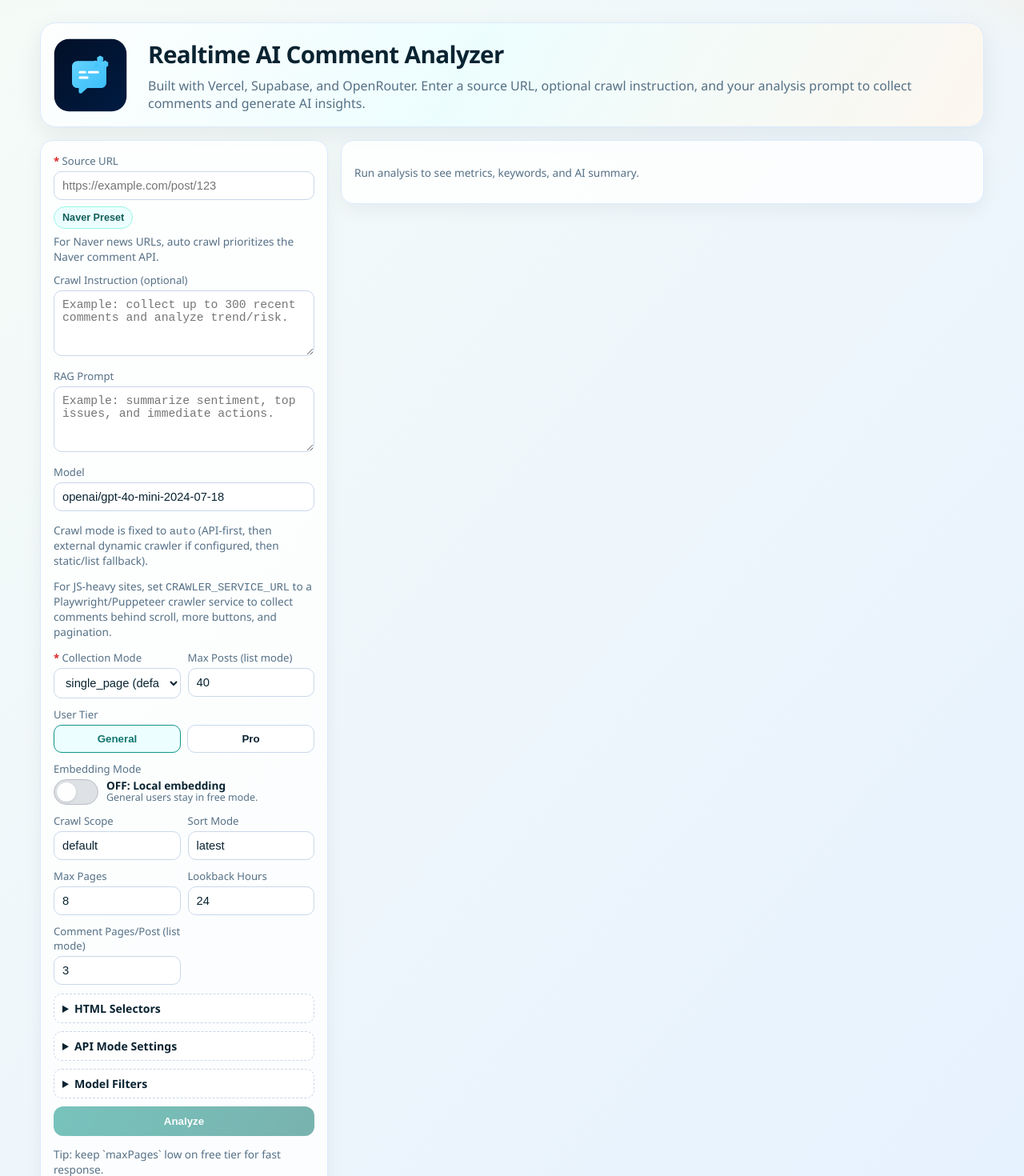
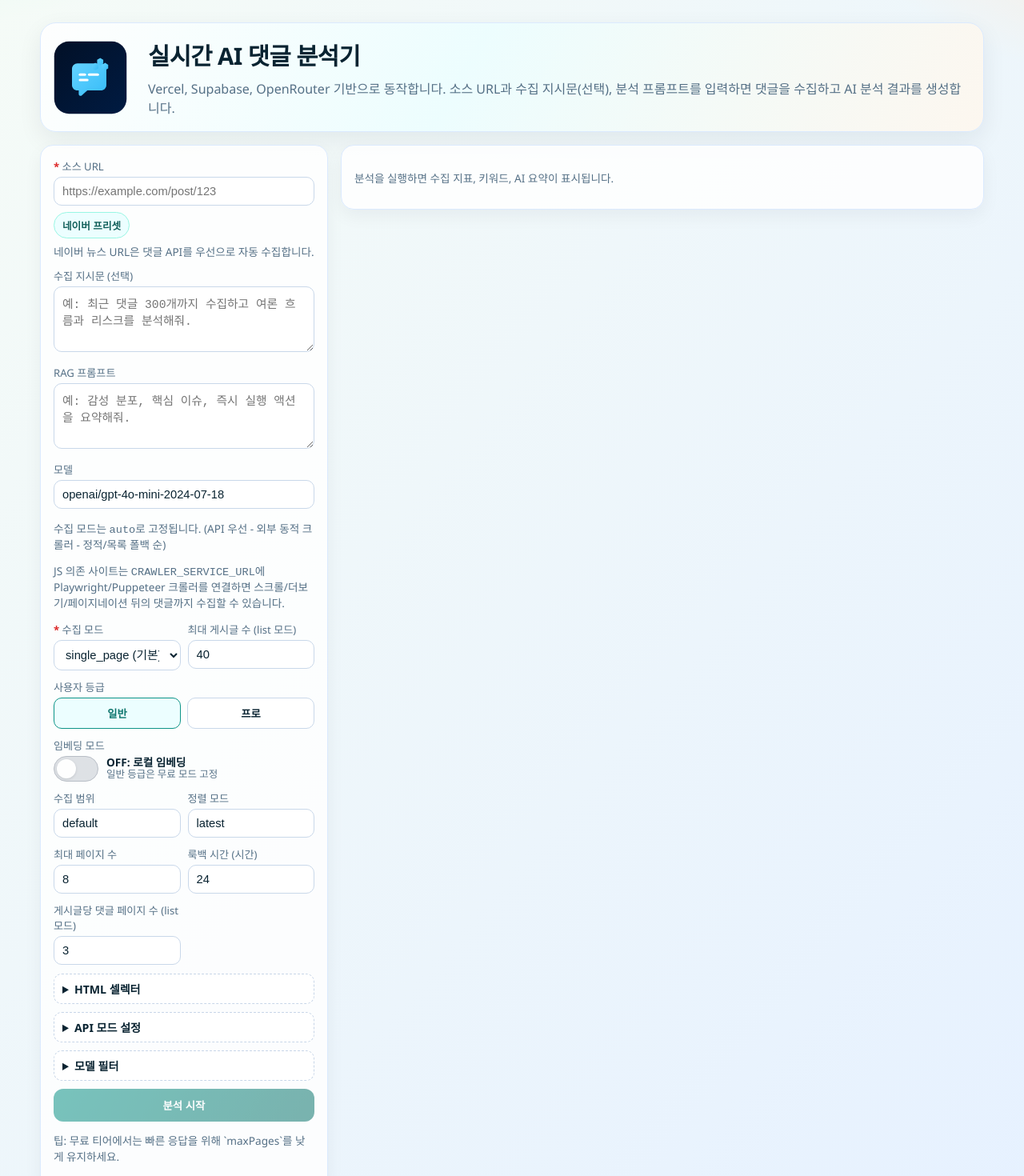
Before and after one commit to Ankaros813/AI_comment_analysis, a Next.js app: page / in a window 1280 px wide. Shown: the top 1470 px of the page at 80% size. Built offline with nearby package versions, Linux system fonts and the light colour scheme.

Commit message:
ui: localize app interface to Korean

```diff
--- a/app/page.tsx
+++ b/app/page.tsx
@@ -140,12 +140,12 @@
         }),
       });
       const json = (await res.json()) as AnalyzeResponse & { error?: string };
-      if (!res.ok) throw new Error(json.error || `Request failed: ${res.status}`);
+      if (!res.ok) throw new Error(json.error || `요청 실패: ${res.status}`);
       setResult(json);
       setProgress(100);
     } catch (err) {
       setProgress(100);
-      setError(err instanceof Error ? err.message : "Unknown error");
+      setError(err instanceof Error ? err.message : "알 수 없는 오류");
     } finally {
       setLoading(false);
     }
@@ -167,7 +167,8 @@
 
   return (
     <main className="page">
-      <div className="container">        <section className="hero">
+      <div className="container">
+        <section className="hero">
           <div className="hero-logo" aria-hidden="true">
             <svg className="hero-logo-svg" viewBox="0 0 120 120" xmlns="http://www.w3.org/2000/svg">
               <defs>
@@ -194,10 +195,10 @@
             </svg>
           </div>
           <div className="hero-copy">
-            <h1>Realtime AI Comment Analyzer</h1>
+            <h1>실시간 AI 댓글 분석기</h1>
             <p>
-              Built with Vercel, Supabase, and OpenRouter. Enter a source URL, optional crawl instruction, and your
-              analysis prompt to collect comments and generate AI insights.
+              Vercel, Supabase, OpenRouter 기반으로 동작합니다. 소스 URL과 수집 지시문(선택), 분석 프롬프트를
+              입력하면 댓글을 수집하고 AI 분석 결과를 생성합니다.
             </p>
           </div>
         </section>
@@ -209,7 +210,7 @@
                 <span className="required-star" aria-hidden="true">
                   *
                 </span>{" "}
-                Source URL
+                소스 URL
               </label>
               <input
                 value={String(form.sourceUrl || "")}
@@ -218,49 +219,48 @@
               />
               <div className="preset-row">
                 <button type="button" className="preset-btn" onClick={applyNaverPreset}>
-                  Naver Preset
+                  네이버 프리셋
                 </button>
                 <span className="muted">
-                  For Naver news URLs, auto crawl prioritizes the Naver comment API.
+                  네이버 뉴스 URL은 댓글 API를 우선으로 자동 수집합니다.
                 </span>
               </div>
               {isNaverNewsUrl(String(form.sourceUrl || "")) ? (
-                <p className="muted">Naver URL detected: auto crawl will try platform API first.</p>
+                <p className="muted">네이버 URL 감지됨: 플랫폼 API를 먼저 시도합니다.</p>
               ) : null}
             </div>
 
             <div className="field">
-              <label>Crawl Instruction (optional)</label>
+              <label>수집 지시문 (선택)</label>
               <textarea
                 value={String(form.crawlTargetInstruction || "")}
                 onChange={(e) => setForm((s) => ({ ...s, crawlTargetInstruction: e.target.value }))}
-                placeholder="Example: collect up to 300 recent comments and analyze trend/risk."
+                placeholder="예: 최근 댓글 300개까지 수집하고 여론 흐름과 리스크를 분석해줘."
               />
             </div>
 
             <div className="field">
-              <label>RAG Prompt</label>
+              <label>RAG 프롬프트</label>
               <textarea
                 value={String(form.userQuery || "")}
                 onChange={(e) => setForm((s) => ({ ...s, userQuery: e.target.value }))}
-                placeholder="Example: summarize sentiment, top issues, and immediate actions."
+                placeholder="예: 감성 분포, 핵심 이슈, 즉시 실행 액션을 요약해줘."
               />
             </div>
 
             <div className="field">
-              <label>Model</label>
+              <label>모델</label>
               <input
                 value={String(form.modelName || "")}
                 onChange={(e) => setForm((s) => ({ ...s, modelName: e.target.value }))}
               />
             </div>
             <p className="muted">
-              Crawl mode is fixed to <code>auto</code> (API-first, then external dynamic crawler if configured, then
-              static/list fallback).
+              수집 모드는 <code>auto</code>로 고정됩니다. (API 우선 - 외부 동적 크롤러 - 정적/목록 폴백 순)
             </p>
             <p className="muted">
-              For JS-heavy sites, set <code>CRAWLER_SERVICE_URL</code> to a Playwright/Puppeteer crawler service to
-              collect comments behind scroll, more buttons, and pagination.
+              JS 의존 사이트는 <code>CRAWLER_SERVICE_URL</code>에 Playwright/Puppeteer 크롤러를 연결하면
+              스크롤/더보기/페이지네이션 뒤의 댓글까지 수집할 수 있습니다.
             </p>
 
             <div className="row-2">
@@ -269,18 +269,18 @@
                   <span className="required-star" aria-hidden="true">
                     *
                   </span>{" "}
-                  Collection Mode
+                  수집 모드
                 </label>
                 <select
                   value={String(form.collectionMode || "single_page")}
                   onChange={(e) => setForm((s) => ({ ...s, collectionMode: e.target.value }))}
                 >
-                  <option value="single_page">single_page (default)</option>
-                  <option value="list_to_posts">list_to_posts (crawl list pages and each post)</option>
+                  <option value="single_page">single_page (기본)</option>
+                  <option value="list_to_posts">list_to_posts (목록 페이지 후 각 게시글 수집)</option>
                 </select>
               </div>
               <div className="field">
-                <label>Max Posts (list mode)</label>
+                <label>최대 게시글 수 (list 모드)</label>
                 <input
                   type="number"
                   value={Number(form.maxPosts || 40)}
@@ -290,32 +290,32 @@
             </div>
             {String(form.collectionMode || "single_page") === "list_to_posts" ? (
               <p className="muted">
-                Crawl list pages, collect post links, then enter each post and collect comments.
+                목록 페이지에서 게시글 링크를 모은 뒤 각 게시글에 들어가 댓글을 수집합니다.
               </p>
             ) : null}
 
             <div className="field">
-              <label>User Tier</label>
+              <label>사용자 등급</label>
               <div className="tier-row">
                 <button
                   type="button"
                   className={`tier-btn ${userTier === "general" ? "active" : ""}`}
                   onClick={() => setUserTier("general")}
                 >
-                  General
+                  일반
                 </button>
                 <button
                   type="button"
                   className={`tier-btn ${userTier === "pro" ? "active" : ""}`}
                   onClick={() => setUserTier("pro")}
                 >
-                  Pro
+                  프로
                 </button>
               </div>
             </div>
 
             <div className="field">
-              <label>Embedding Mode</label>
+              <label>임베딩 모드</label>
               <div className="toggle-row">
                 <button
                   type="button"
@@ -335,23 +335,23 @@
                 </button>
                 <div className="switch-text">
                   <strong>
-                    {Boolean(form.usePaidEmbedding) ? "ON: text-embedding-3-small" : "OFF: Local embedding"}
+                    {Boolean(form.usePaidEmbedding) ? "ON: text-embedding-3-small" : "OFF: 로컬 임베딩"}
                   </strong>
-                  <span>{userTier === "pro" ? "Pro can switch this on." : "General users stay in free mode."}</span>
+                  <span>{userTier === "pro" ? "프로 등급에서 ON 설정 가능" : "일반 등급은 무료 모드 고정"}</span>
                 </div>
               </div>
             </div>
 
             <div className="row-2">
               <div className="field">
-                <label>Crawl Scope</label>
+                <label>수집 범위</label>
                 <input
                   value={String(form.crawlScope || "")}
                   onChange={(e) => setForm((s) => ({ ...s, crawlScope: e.target.value }))}
                 />
               </div>
               <div className="field">
-                <label>Sort Mode</label>
+                <label>정렬 모드</label>
                 <input
                   value={String(form.sortMode || "")}
                   onChange={(e) => setForm((s) => ({ ...s, sortMode: e.target.value }))}
@@ -361,7 +361,7 @@
 
             <div className="row-2">
               <div className="field">
-                <label>Max Pages</label>
+                <label>최대 페이지 수</label>
                 <input
                   type="number"
                   value={Number(form.maxPages || 8)}
@@ -369,7 +369,7 @@
                 />
               </div>
               <div className="field">
-                <label>Lookback Hours</label>
+                <label>룩백 시간 (시간)</label>
                 <input
                   type="number"
                   value={Number(form.lookbackHours || 24)}
@@ -380,7 +380,7 @@
 
             <div className="row-2">
               <div className="field">
-                <label>Comment Pages/Post (list mode)</label>
+                <label>게시글당 댓글 페이지 수 (list 모드)</label>
                 <input
                   type="number"
                   value={Number(form.maxCommentPagesPerPost || 3)}
@@ -390,58 +390,58 @@
             </div>
 
             <details>
-              <summary>HTML Selectors</summary>
+              <summary>HTML 셀렉터</summary>
               <div className="field">
-                <label>Comment Selector</label>
+                <label>댓글 셀렉터</label>
                 <input
                   value={String(form.commentSelector || "")}
                   onChange={(e) => setForm((s) => ({ ...s, commentSelector: e.target.value }))}
                 />
               </div>
               <div className="field">
-                <label>Author Selector</label>
+                <label>작성자 셀렉터</label>
                 <input
                   value={String(form.authorSelector || "")}
                   onChange={(e) => setForm((s) => ({ ...s, authorSelector: e.target.value }))}
                 />
               </div>
               <div className="field">
-                <label>Datetime Selector</label>
+                <label>날짜 셀렉터</label>
                 <input
                   value={String(form.datetimeSelector || "")}
                   onChange={(e) => setForm((s) => ({ ...s, datetimeSelector: e.target.value }))}
                 />
               </div>
               <div className="field">
-                <label>Next Page Selector</label>
+                <label>다음 페이지 셀렉터</label>
                 <input
                   value={String(form.nextPageSelector || "")}
                   onChange={(e) => setForm((s) => ({ ...s, nextPageSelector: e.target.value }))}
                 />
               </div>
               <div className="field">
-                <label>List Next Page Selector (list mode)</label>
+                <label>목록 다음 페이지 셀렉터 (list 모드)</label>
                 <input
                   value={String(form.listNextPageSelector || "")}
                   onChange={(e) => setForm((s) => ({ ...s, listNextPageSelector: e.target.value }))}
                 />
               </div>
               <div className="field">
-                <label>Comment Next Page Selector (list mode)</label>
+                <label>댓글 다음 페이지 셀렉터 (list 모드)</label>
                 <input
                   value={String(form.commentNextPageSelector || "")}
                   onChange={(e) => setForm((s) => ({ ...s, commentNextPageSelector: e.target.value }))}
                 />
               </div>
               <div className="field">
-                <label>Post Link Selector (list mode)</label>
+                <label>게시글 링크 셀렉터 (list 모드)</label>
                 <input
                   value={String(form.postLinkSelector || "")}
                   onChange={(e) => setForm((s) => ({ ...s, postLinkSelector: e.target.value }))}
                 />
               </div>
               <div className="field">
-                <label>Post URL Includes (comma-separated)</label>
+                <label>게시글 URL 포함 조건 (쉼표 구분)</label>
                 <input
                   value={String(form.postUrlIncludes || "")}
                   onChange={(e) => setForm((s) => ({ ...s, postUrlIncludes: e.target.value }))}
@@ -449,7 +449,7 @@
                 />
               </div>
               <div className="field">
-                <label>Post URL Regex (optional)</label>
+                <label>게시글 URL 정규식 (선택)</label>
                 <input
                   value={String(form.postUrlRegex || "")}
                   onChange={(e) => setForm((s) => ({ ...s, postUrlRegex: e.target.value }))}
@@ -459,9 +459,9 @@
             </details>
 
             <details>
-              <summary>API Mode Settings</summary>
+              <summary>API 모드 설정</summary>
               <div className="field">
-                <label>API Endpoint</label>
+                <label>API 엔드포인트</label>
                 <input
                   value={String(form.apiEndpoint || "")}
                   onChange={(e) => setForm((s) => ({ ...s, apiEndpoint: e.target.value }))}
@@ -470,7 +470,7 @@
               </div>
               <div className="row-2">
                 <div className="field">
-                  <label>API Method</label>
+                  <label>API 메서드</label>
                   <select
                     value={String(form.apiMethod || "GET")}
                     onChange={(e) => setForm((s) => ({ ...s, apiMethod: e.target.value }))}
@@ -480,7 +480,7 @@
                   </select>
                 </div>
                 <div className="field">
-                  <label>Comments Path</label>
+                  <label>댓글 경로</label>
                   <input
                     value={String(form.apiCommentsPath || "")}
                     onChange={(e) => setForm((s) => ({ ...s, apiCommentsPath: e.target.value }))}
@@ -489,14 +489,14 @@
               </div>
               <div className="row-2">
                 <div className="field">
-                  <label>Has More Path</label>
+                  <label>추가 페이지 여부 경로</label>
                   <input
                     value={String(form.apiHasMorePath || "")}
                     onChange={(e) => setForm((s) => ({ ...s, apiHasMorePath: e.target.value }))}
                   />
                 </div>
                 <div className="field">
-                  <label>Next Cursor Path</label>
+                  <label>다음 커서 경로</label>
                   <input
                     value={String(form.apiNextCursorPath || "")}
                     onChange={(e) => setForm((s) => ({ ...s, apiNextCursorPath: e.target.value }))}
@@ -506,7 +506,7 @@
             </details>
 
             <details>
-              <summary>Model Filters</summary>
+              <summary>모델 필터</summary>
               <div className="field">
                 <label>
                   <input
@@ -514,7 +514,7 @@
                     checked={Boolean(form.excludeDeletedFromModel)}
                     onChange={(e) => setForm((s) => ({ ...s, excludeDeletedFromModel: e.target.checked }))}
                   />{" "}
-                  Exclude deleted comments
+                  삭제 댓글 제외
                 </label>
               </div>
               <div className="field">
@@ -524,7 +524,7 @@
                     checked={Boolean(form.excludeSpamFromModel)}
                     onChange={(e) => setForm((s) => ({ ...s, excludeSpamFromModel: e.target.checked }))}
                   />{" "}
-                  Exclude spam comments
+                  스팸 댓글 제외
                 </label>
               </div>
               <div className="field">
@@ -534,13 +534,13 @@
                     checked={Boolean(form.piiMaskBeforeModel)}
                     onChange={(e) => setForm((s) => ({ ...s, piiMaskBeforeModel: e.target.checked }))}
                   />{" "}
-                  PII mask before embedding/LLM
+                  임베딩/LLM 전 개인정보 마스킹
                 </label>
               </div>
             </details>
 
             <button className="btn" type="submit" disabled={loading || !canSubmit}>
-              {loading ? "Analyzing..." : "Analyze"}
+              {loading ? "분석 중..." : "분석 시작"}
             </button>
 
             {progress > 0 && (
@@ -552,91 +552,91 @@
               </div>
             )}
 
-            <p className="muted">Tip: keep `maxPages` low on free tier for fast response.</p>
+            <p className="muted">팁: 무료 티어에서는 빠른 응답을 위해 `maxPages`를 낮게 유지하세요.</p>
             {error ? <div className="error">{error}</div> : null}
           </form>
 
           <section className="panel">
             {!result ? (
-              <p className="muted">Run analysis to see metrics, keywords, and AI summary.</p>
+              <p className="muted">분석을 실행하면 수집 지표, 키워드, AI 요약이 표시됩니다.</p>
             ) : (
               <>
                 <div className="metrics">
                   <div className="metric">
-                    <div className="k">Scanned pages</div>
+                    <div className="k">스캔한 페이지</div>
                     <div className="v">{result.ingestion.pagesScanned}</div>
                   </div>
                   <div className="metric">
-                    <div className="k">Found comments (unique)</div>
+                    <div className="k">수집 댓글 (고유)</div>
                     <div className="v">{result.ingestion.commentsFound}</div>
                   </div>
                   <div className="metric">
-                    <div className="k">Found rows (raw)</div>
+                    <div className="k">수집 행 (원본)</div>
                     <div className="v">{result.ingestion.commentsFoundRaw ?? result.ingestion.commentsFound}</div>
                   </div>
                   <div className="metric">
-                    <div className="k">Unique IDs</div>
+                    <div className="k">고유 ID 수</div>
                     <div className="v">{result.ingestion.uniqueExternalIds ?? result.ingestion.commentsKept}</div>
                   </div>
                   <div className="metric">
-                    <div className="k">Stored docs</div>
+                    <div className="k">저장 문서 수</div>
                     <div className="v">{result.ingestion.storedDocs}</div>
                   </div>
                   <div className="metric">
-                    <div className="k">Embedded docs</div>
+                    <div className="k">임베딩 문서 수</div>
                     <div className="v">{result.ingestion.embeddedDocs}</div>
                   </div>
                   <div className="metric">
-                    <div className="k">Deleted detected</div>
+                    <div className="k">삭제 감지 수</div>
                     <div className="v">{result.ingestion.deletedDetected}</div>
                   </div>
                   <div className="metric">
-                    <div className="k">Spam detected</div>
+                    <div className="k">스팸 감지 수</div>
                     <div className="v">{result.ingestion.spamDetected}</div>
                   </div>
                   <div className="metric">
-                    <div className="k">Skipped unchanged embeds</div>
+                    <div className="k">임베딩 스킵 수</div>
                     <div className="v">{result.ingestion.embeddingSkippedUnchanged}</div>
                   </div>
                   <div className="metric">
-                    <div className="k">RAG docs</div>
+                    <div className="k">RAG 문서 수</div>
                     <div className="v">{result.documents.length}</div>
                   </div>
                 </div>
 
                 {result.crawlPlan && (
                   <div className="plan-box">
-                    <strong>Crawl instruction plan</strong>
+                    <strong>수집 지시 해석 결과</strong>
                     <div className="muted">
-                      start={result.crawlPlan.startDate || "null"} | end={result.crawlPlan.endDate || "null"} |
-                      target={result.crawlPlan.targetCommentCount || "null"} | recommended_pages=
+                      시작={result.crawlPlan.startDate || "null"} | 종료={result.crawlPlan.endDate || "null"} |
+                      목표={result.crawlPlan.targetCommentCount || "null"} | 권장_페이지=
                       {result.crawlPlan.recommendedMaxPages || "null"}
                     </div>
                   </div>
                 )}
 
                 <p className="muted">
-                  mode={result.ingestion.crawlMode}
-                  {result.ingestion.crawlNotes ? ` | note=${result.ingestion.crawlNotes}` : ""}
+                  모드={result.ingestion.crawlMode}
+                  {result.ingestion.crawlNotes ? ` | 메모=${result.ingestion.crawlNotes}` : ""}
                   {typeof result.ingestion.externalIdDedupDropped === "number"
-                    ? ` | dedup_dropped=${result.ingestion.externalIdDedupDropped}`
+                    ? ` | 중복제거=${result.ingestion.externalIdDedupDropped}`
                     : ""}
                 </p>
                 <p className="muted">
-                  embedding={result.ingestion.embeddingProvider || "unknown"} /{" "}
+                  임베딩={result.ingestion.embeddingProvider || "unknown"} /{" "}
                   {result.ingestion.embeddingModel || "unknown"}
-                  {` | tier=${userTier}`}
-                  {result.ingestion.embeddingError ? ` | embedding_error=${result.ingestion.embeddingError}` : ""}
+                  {` | 등급=${userTier}`}
+                  {result.ingestion.embeddingError ? ` | 임베딩오류=${result.ingestion.embeddingError}` : ""}
                 </p>
 
-                <h3>Sentiment</h3>
+                <h3>감성 분포</h3>
                 <div className="chips">
-                  <span className="chip">positive {result.sentimentCounts.positive}</span>
-                  <span className="chip">neutral {result.sentimentCounts.neutral}</span>
-                  <span className="chip">negative {result.sentimentCounts.negative}</span>
+                  <span className="chip">긍정 {result.sentimentCounts.positive}</span>
+                  <span className="chip">중립 {result.sentimentCounts.neutral}</span>
+                  <span className="chip">부정 {result.sentimentCounts.negative}</span>
                 </div>
 
-                <h3>Top Keywords</h3>
+                <h3>주요 키워드</h3>
                 <div className="chips">
                   {result.keywords.map((k) => (
                     <span key={k.keyword} className="chip">
@@ -645,21 +645,21 @@
                   ))}
                 </div>
 
-                <h3>AI Analysis</h3>
+                <h3>AI 분석</h3>
                 <div className="output">
                   <ReactMarkdown>{result.analysisMarkdown}</ReactMarkdown>
                 </div>
 
-                <h3>Retrieved Comment Preview</h3>
+                <h3>수집 댓글 미리보기</h3>
                 <div className="table-wrap">
                   <table>
                     <thead>
                       <tr>
-                        <th>time</th>
-                        <th>author</th>
-                        <th>status</th>
-                        <th>spam</th>
-                        <th>content</th>
+                        <th>시간</th>
+                        <th>작성자</th>
+                        <th>상태</th>
+                        <th>스팸</th>
+                        <th>내용</th>
                       </tr>
                     </thead>
                     <tbody>
```
